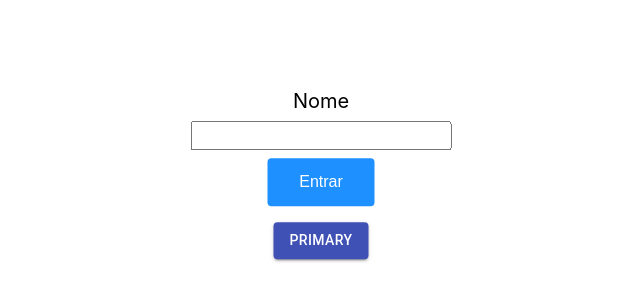
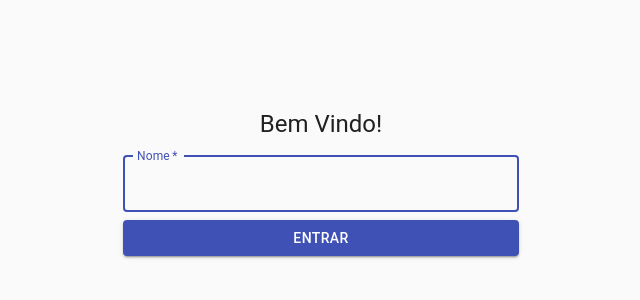
Before and after one commit to murilothink/comanda-blue, a React (Create React App) app in the folder prototipo-ui/telalogin/: page / in a window 1280 px wide. Shown: the part 218-518 px from the top of the page, without its empty margins (319-959 px from the left). Built offline with nearby package versions, Linux system fonts and the light colour scheme.

Commit message:
mudança de HTML e CSS para Material UI

```diff
--- a/prototipo-ui/telalogin/public/index.html
+++ b/prototipo-ui/telalogin/public/index.html
@@ -28,7 +28,7 @@
   </head>
   <body>
     <noscript>You need to enable JavaScript to run this app.</noscript>
-    <div id="root"></div>
+    <div id="root" style="height:100%"></div>
     <!--
       This HTML file is a template.
       If you open it directly in the browser, you will see an empty page.
--- a/prototipo-ui/telalogin/src/component/App.js
+++ b/prototipo-ui/telalogin/src/component/App.js
@@ -1,49 +1,70 @@
-import React,{Component} from 'react';
-import { makeStyles } from '@material-ui/core/styles';
+import React from 'react';
 import Button from '@material-ui/core/Button';
 import CssBaseline from '@material-ui/core/CssBaseline';
+import TextField from '@material-ui/core/TextField';
 import Typography from '@material-ui/core/Typography';
+import { makeStyles } from '@material-ui/core/styles';
 import Container from '@material-ui/core/Container';
-import Grid from '@material-ui/core/Grid';
+import { Grid } from '@material-ui/core';
 
-const useStyles = makeStyles(theme => ({
-  root: {
-    '& > *': {
-      margin: theme.spacing(1),
-    },
+const useStyles = makeStyles((theme) => ({
+  paper: {
+    centerBlock: 'center',
+    justifyContent: 'center',
+    alignItems: 'center',
+    display: 'flex',
+    flexDirection: 'column',
   },
+
+  form: {
+    width: '100%', // Fix IE 11 issue.
+    marginTop: theme.spacing(1),
+  },
+  submit: {
+    margin: theme.spacing(3, 0, 2),
+  },
+
 }));
 
-class loginLayout extends Component {
 
-  render(){
+export default function SignIn() {
+  const classes = useStyles();
+
     return (
-      <div className="App">
-        <label
-        className = "labelName"> Nome </label>
-        <div className= "divInputButton">
-          <div>
-            <input
-              className = "inputText"
-              id="nameArea"
-              rows = "1"
-              cols="20"
-              maxLength = "20"
-              required></input>
-          </div>
-            <button
-              className = "login"
-              onClick ={event => window.location.href='/'}
-            >Entrar</button>
-            <p>
-            <Button variant="contained" color="primary">
-            Primary
-            </Button>
-            </p>
-        </div>
-      </div>
+        <Container component="main" maxWidth = "xs" style={{height:"100%"}}>
+          <CssBaseline/>
+
+            <Grid
+              container
+              style={{height:"100%"}}
+              spacing={0}
+              align="center"
+              justify="center"
+              direction="column"
+            >
+
+              <Typography component="h1" variant="h5">
+                Bem Vindo!
+              </Typography>
+
+              <TextField
+                variant="outlined"
+                margin="normal"
+                required
+                fullWidth
+                id="name"
+                label="Nome"
+                name="name"
+                autoComplete="name"
+                autoFocus
+              />
+
+              <Button variant="contained" color="primary">
+                Entrar
+              </Button>
+
+            </Grid>
+
+        </Container>
     );
-  }
 }
-
-export default loginLayout;
--- a/prototipo-ui/telalogin/src/index.css
+++ b/prototipo-ui/telalogin/src/index.css
@@ -1,4 +1,5 @@
 body {
+  height: 100%;
   margin: 0;
   font-family: -apple-system, BlinkMacSystemFont, 'Segoe UI', 'Roboto', 'Oxygen',
     'Ubuntu', 'Cantarell', 'Fira Sans', 'Droid Sans', 'Helvetica Neue',
@@ -8,39 +9,11 @@ body {
 
 }
 
+html{
+  height: 100%;
+
+}
 code {
   font-family: source-code-pro, Menlo, Monaco, Consolas, 'Courier New',
     monospace;
 }
-
-.App{
-  text-align: center;
-  position: absolute;
-  left: 50%;
-  top: 50%;
-  transform: translate(-50%, -50%);
-}
-
-
-.labelName{
-    font-size: 20px;
-}
-
-.inputText{
-  text-align: center;
-  padding: 5px 40px;
-  margin: 8px 0;
-}
-
-
-.login{
-  background-color:#1E90FF;
-  border: none;
-  color: white;
-  padding: 15px 32px;
-  text-align: center;
-  text-decoration: none;
-  display: inline-block;
-  border-radius: 4px;
-  font-size: 16px;
-}
```
